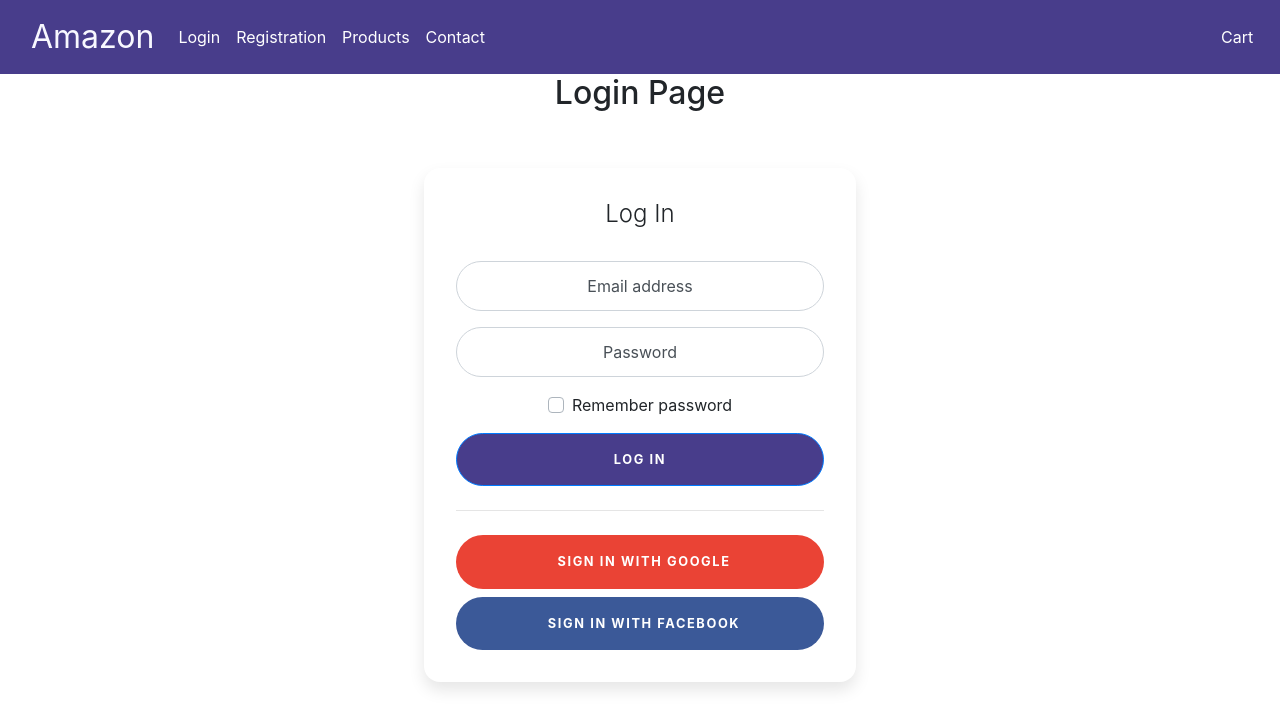
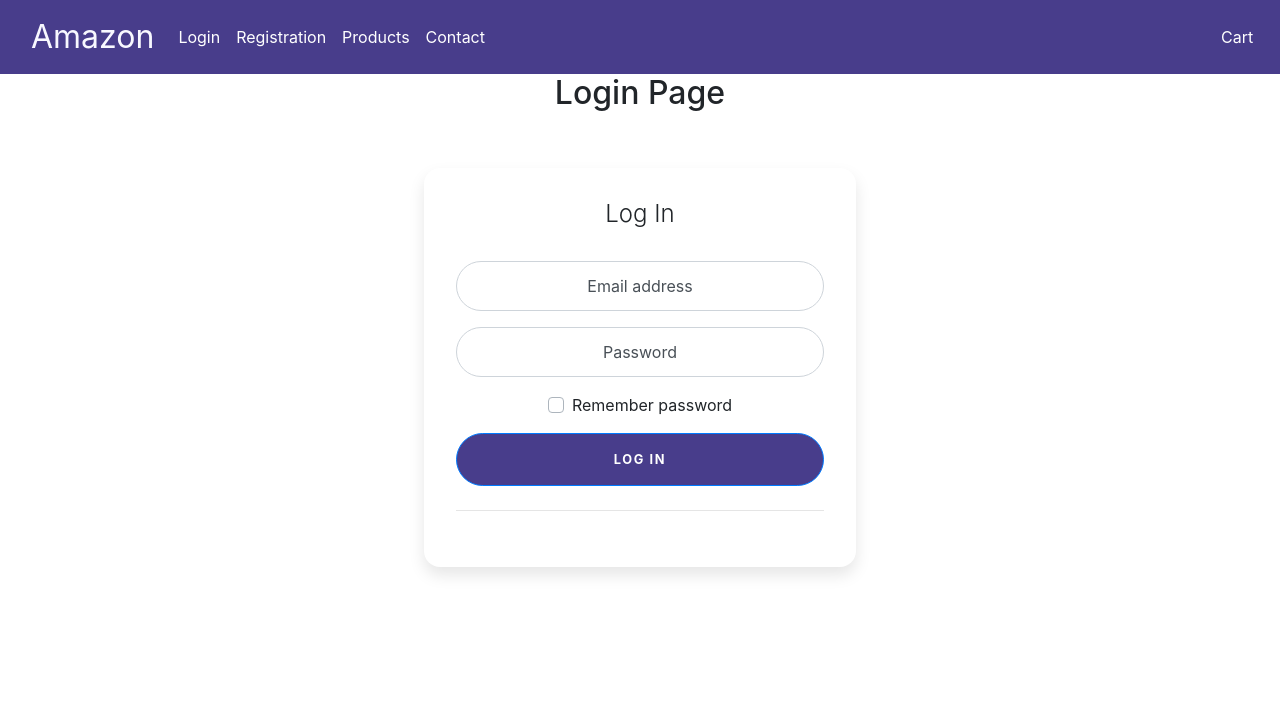
Before and after one commit to leelanarasimha/amazon-app, a React (Create React App) app: page /login in a window 1280 px wide. Shown: the top 728 px of the page. Built offline with nearby package versions, Linux system fonts and the light colour scheme.

Commit message:
removed-facebook-google-buttons

```diff
--- a/src/pages/Login/Login.js
+++ b/src/pages/Login/Login.js
@@ -26,8 +26,7 @@ export default function Login(props){
               </div>
               <button class="btn btn-lg btn-primary btn-block text-uppercase Log-in" type="submit">Log in</button>
               <hr class="my-4"/>
-              <button class="btn btn-lg btn-google btn-block text-uppercase" type="submit"><i class="fab fa-google mr-2"></i> Sign in with Google</button>
-              <button class="btn btn-lg btn-facebook btn-block text-uppercase" type="submit"><i class="fab fa-facebook-f mr-2"></i> Sign in with Facebook</button>
+
             </form>
           </div>
         </div>
```
